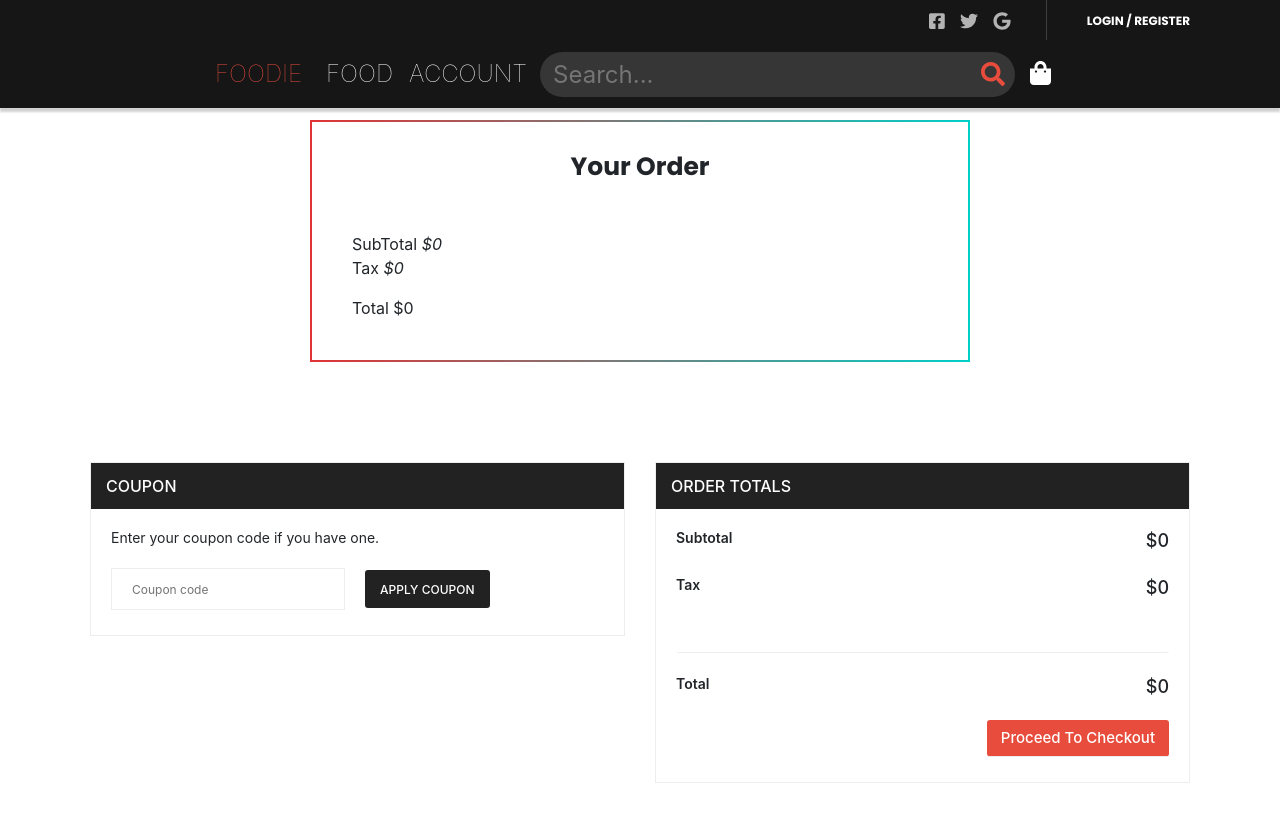
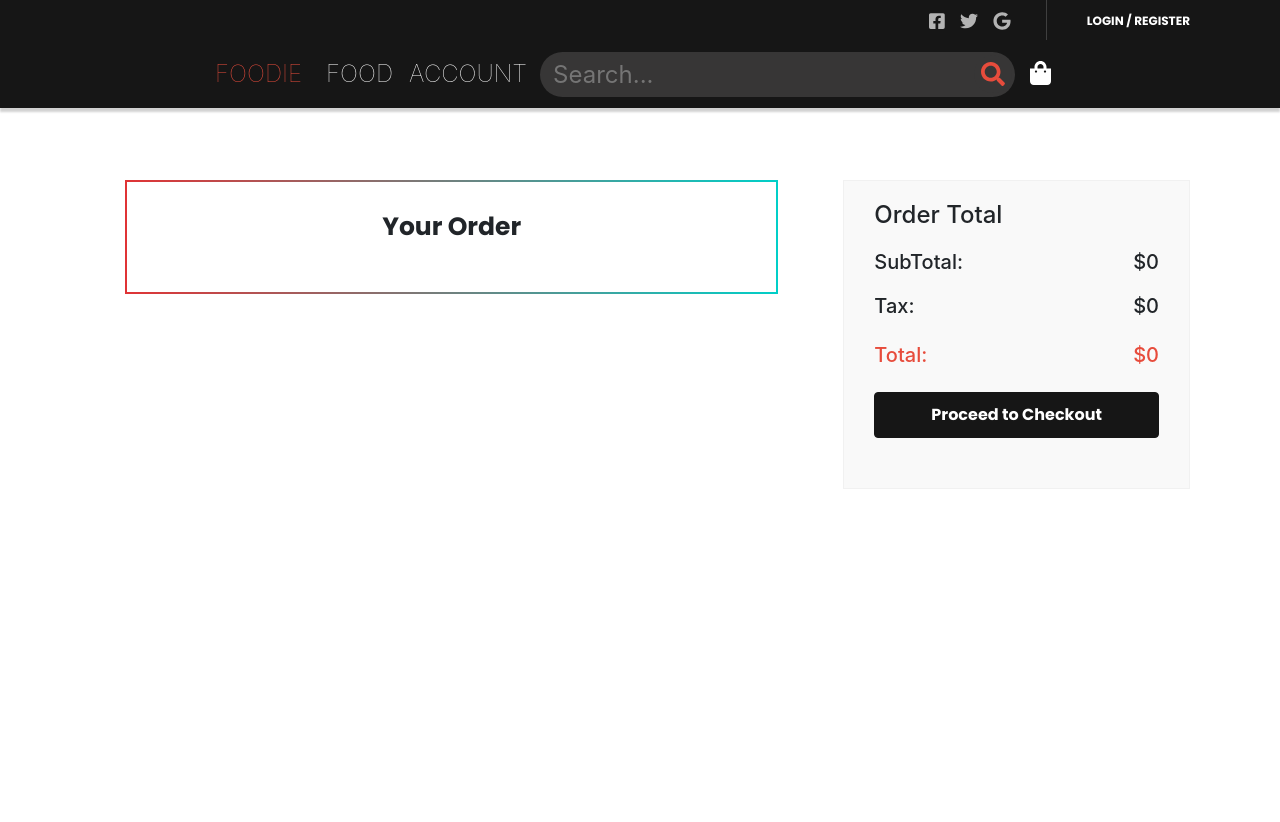
Before and after one commit to Alicia-Sheng/Foodie-WebVersion, a React app: page /order in a window 1280 px wide. Shown: the top 822 px of the page. After the commit the page ends 800 px from the top, so only its background shows below. Built offline with nearby package versions, Linux system fonts and the light colour scheme.

Commit message:
Update order summary

```diff
--- a/src/components/Order/Order.css
+++ b/src/components/Order/Order.css
@@ -1,162 +1,5 @@
 input:focus {
     outline: none;
-}
-
-.coupon_inner {
-    padding: 10px 20px 25px;
-}
-
-.coupon_inner p {
-    font-size: 14px;
-    margin-bottom: 20px;
-}
-
-.coupon_inner button {
-    background: #222222;
-    border: 0;
-    color: #ffffff;
-    display: inline-block;
-    font-size: 12px;
-    font-weight: 500;
-    height: 38px;
-    line-height: 20px;
-    padding: 10px 15px;
-    text-transform: uppercase;
-    cursor: pointer;
-    -webkit-transition: 0.3s;
-    transition: 0.3s;
-    border-radius: 3px;
-}
-
-.coupon_inner button:hover {
-    background: #e74c3c;
-}
-
-.coupon_inner input {
-    border: 1px solid #ededed;
-    height: 42px;
-    background: none;
-    padding: 0 20px;
-    margin-right: 20px;
-    font-size: 12px;
-    color: #222222;
-}
-
-@media only screen and (max-width: 767px) {
-    .coupon_inner input {
-        margin-bottom: 24px;
-        width: 100%;
-    }
-}
-
-@media only screen and (min-width: 768px) and (max-width: 991px) {
-    .coupon_inner input {
-        margin-bottom: 24px;
-        width: 100%;
-    }
-}
-
-.coupon_inner a {
-    display: block;
-    text-align: right;
-    font-size: 14px;
-    font-weight: 500;
-    margin-bottom: 20px;
-    border-bottom: 1px solid #ededed;
-    padding-bottom: 10px;
-    border-radius: 3px;
-}
-
-.coupon_inner a:hover {
-    color: #e74c3c;
-}
-
-.coupon_code {
-    border: 1px solid #ededed;
-}
-
-@media only screen and (max-width: 767px) {
-    .coupon_code.left {
-        margin-bottom: 59px;
-    }
-}
-
-.coupon_code h3 {
-    color: #ffffff;
-    line-height: 36px;
-    padding: 5px 15px;
-    background: #222222;
-    text-transform: uppercase;
-    font-size: 16px;
-    font-weight: 500;
-}
-
-@media only screen and (max-width: 767px) {
-    .coupon_code h3 {
-        line-height: 28px;
-        padding: 5px 15px;
-        font-size: 15px;
-    }
-}
-
-.cart_subtotal {
-    display: -webkit-box;
-    display: -ms-flexbox;
-    display: flex;
-    -webkit-box-pack: justify;
-    -ms-flex-pack: justify;
-    justify-content: space-between;
-}
-
-.cart_subtotal p {
-    font-weight: 600;
-    font-size: 14px;
-}
-
-.cart_subtotal p.cart_amount {
-    font-size: 18px;
-    font-weight: 500;
-}
-
-@media only screen and (max-width: 767px) {
-    .cart_subtotal p.cart_amount {
-        font-size: 14px;
-    }
-}
-
-.cart_subtotal p span {
-    margin-right: 30px;
-}
-
-.checkout_btn {
-    text-align: right;
-}
-
-.checkout_btn a {
-    background: #e74c3c;
-    color: #ffffff;
-    font-size: 15px;
-    padding: 3px 14px;
-    line-height: 30px;
-    font-weight: 500;
-    display: inline-block;
-    text-transform: capitalize;
-    margin-bottom: 0;
-}
-
-.checkout_btn a:hover {
-    background: #222222;
-    color: #ffffff;
-}
-
-.coupon_area {
-    margin-bottom: 70px;
-}
-
-@media only screen and (max-width: 767px) {
-    .coupon_area {
-        margin-bottom: 60px;
-    }
 }
 
 
@@ -165,8 +8,8 @@ input:focus {
 .order-wrapper {
     float: left;
     width: 100%;
-    padding-left: 20%;
-    padding-right: 20%;
+    padding-left: 35px;
+    padding-right: 35px;
 }
 
 .order-inner {
@@ -210,6 +53,7 @@ input:focus {
     padding-bottom: 20px;
     border-bottom: 1px solid #e5e5e5;
     padding-left: 20px;
+    padding-right: 20px;
     position: relative;
 }
 
@@ -223,15 +67,23 @@ input:focus {
     display: inline-block;
     margin-left: 15px;
     font-size: 16px;
-    font-family: Lato;
+    font-family: Poppins;
     font-weight: 700;
     color: black;
     margin: 0;
 }
 
+.dish-name>img {
+    height: 100%;
+    padding-bottom: 10px;
+    ;
+}
+
 .dish-name .price {
     font-size: 15px;
     float: right;
+    font-family: Poppins;
+    font-weight: 700;
 }
 
 .dish-ingredients {
@@ -240,12 +92,6 @@ input:focus {
     margin-top: 10px;
     font-family: Lato;
     color: #636363;
-}
-
-.order-info>span.red-clr {
-    font-size: 12px;
-    font-family: Poppins;
-    display: block;
 }
 
 .gradient-brd:before {
@@ -289,31 +135,137 @@ input:focus {
 }
 
 .mor-ingredients {
-    float: left;
     width: 100%;
     margin-top: 5px;
     position: relative;
-}
-
-.mor-ingredients .price {
-    font-size: 15px;
-    float: right;
+    display: inline-block;
 }
 
 .qty-wrap {
     margin-top: 20px;
+    float: left;
 }
 
 .qty-wrap.input-group {
-    max-width: 100px;
-    float: left;
+    max-width: 150px;
 }
 
 .qty-wrap .form-control,
 .qty-wrap .input-group-btn {
     height: 35px;
-    width: 30px;
+    width: 40px;
     text-align: center;
     font-family: Poppins;
     font-weight: 700;
 }
+
+.remove-btn {
+    height: 35px;
+    width: 100px;
+    float: right;
+    text-align: center;
+    font-family: Poppins;
+    margin-top: 20px;
+}
+
+.remove-btn input {
+    width: 100%;
+    height: 100%;
+    border-radius: 5px;
+    background-color: rgb(238, 235, 235);
+    color: #545353;
+    letter-spacing: 0.2px;
+    text-transform: capitalize;
+    border: none
+}
+
+.remove-btn input:hover {
+    background-color: #e74c3c;
+    color: white;
+}
+
+.table_responsive {
+    overflow-x: auto;
+}
+
+
+/*----------------------------- order form -------------------------------*/
+
+.grand-totall {
+    background-color: #f9f9f9;
+    border: 1px solid #f1f1f1;
+    padding: 20px 30px 50px;
+}
+
+.grand-totall h5 {
+    margin: 20px 0px;
+}
+
+.grand-totall>h5 span {
+    float: right;
+}
+
+.total-shipping ul li input {
+    background: #e9e9e9 none repeat scroll 0 0;
+    border: 1px solid #d7d7d7;
+    border-radius: 5px !important;
+    color: #626262;
+    cursor: pointer;
+    height: 13px;
+    margin-right: 10px;
+    padding: 0;
+    position: relative;
+    top: 2px;
+    width: 13px;
+}
+
+.total-shipping {
+    border-bottom: 1px solid #f1f1f1;
+    border-top: 1px solid #f1f1f1;
+}
+
+.total-shipping ul li {
+    list-style: outside none none;
+    margin: 0 0 6px;
+}
+
+.total-shipping ul li:last-child,
+.register-us-2 li:last-child {
+    margin: 0 0 0px;
+}
+
+.total-shipping ul li span {
+    float: right;
+}
+
+h4.grand-totall-title {
+    color: #e74c3c;
+    font-size: 20px;
+    margin: 25px 0px;
+}
+
+h4.grand-totall-title span {
+    float: right;
+}
+
+.checkout-button {
+    font-family: Poppins;
+    display: block;
+    padding-top: 10px;
+    padding-bottom: 10px;
+    background-color: #161616;
+    border-color: #161616;
+}
+
+.checkout-button:hover {
+    background-color: #e74c3c;
+    border-color: #e74c3c;
+}
+
+.table_responsive {
+    overflow-x: auto;
+}
+
+.table_responsive {
+    overflow-x: auto;
+}
--- a/src/components/Order/Order.js
+++ b/src/components/Order/Order.js
@@ -65,14 +65,15 @@ class Order extends Component {
         return (
             <OrderContext.Consumer>
                 {order => (
+                    <>
                         <section>
                             <div className='container'>
                                 <div className="block remove-bottom">
-                            <div className="shopping_cart_area mt-70">
+                                    <div className="page-cart">
                                         <div className="container">
-                                    <form action="#">
                                             <div className="row">
-                                            <div className="col-md-12 col-sm-12 col-lg-12">
+                                                <div className="col-md-8">
+                                                    <form className="cart-form table_responsive" action="#" method="post">
                                                         <div className="order-wrapper">
                                                             <div className="order-inner gradient-brd">
                                                                 <h4 itemProp="headline">Your Order</h4>
@@ -82,9 +83,12 @@ class Order extends Component {
                                                                             order.items.map((v, i) => {
                                                                                 return <li
                                                                                     key={i}>
-                                                                            {/*<span className={(v.checked?"active":"")+" d1"} onClick={this.tg.bind(this,i)}></span>*/}
                                                                                     <div className="dish-name">
-                                                                                <h6 itemProp="headline">{v.name}</h6> <span className="price">${v.price}</span>
+                                                                                        <img src={v.img.src} />
+                                                                                    </div>
+                                                                                    <div className="dish-name">
+                                                                                        <h6 itemProp="headline">{v.name}</h6> {/*<span className="price">${v.price}</span>*/}
+                                                                                        <span className="price">${parseFloat((v.price * v.num).toFixed(2))}</span>
                                                                                     </div>
                                                                                     <div className="dish-ingredients">
                                                                                         <span>{v.location}</span>
@@ -92,11 +96,13 @@ class Order extends Component {
                                                                                     <div className="mor-ingredients">
                                                                                         <div className="qty-wrap input-group">
                                                                                             <input className="input-group-btn" type="button" value="-" onClick={order.decrementQty.bind(v, i)} />
-                                                                                    <input className="form-control" type="text" value={v.num} style={{ width: "20px" }} />
+                                                                                            <input className="form-control" type="text" value={v.num} />
                                                                                             <input className="input-group-btn" type="button" value="+" onClick={order.incrementQty.bind(v, i)} />
-                                                                                    <input type="button" value="remove" onClick={order.onRemoveFromOrder.bind(i, v)} />
                                                                                         </div>
-                                                                                <span className="price">${parseFloat((v.price * v.num).toFixed(2))}</span>
+                                                                                        {/*<span className="price">${parseFloat((v.price * v.num).toFixed(2))}</span>*/}
+                                                                                        <div className="remove-btn">
+                                                                                            <input type="button" value="Remove" onClick={order.onRemoveFromOrder.bind(i, v)} />
+                                                                                        </div>
                                                                                     </div>
                                                                                 </li>
 
@@ -104,63 +110,37 @@ class Order extends Component {
                                                                         }
                                                                     </ul>
 
-                                                            <ul className="order-total">
+                                                                    {/* <ul className="order-total">
                                                                         <li><span>SubTotal</span> <i>${order.getTotal()}</i></li>
                                                                         <li><span>Tax</span> <i>${order.getTax(order.getTotal())}</i></li>
                                                                     </ul>
                                                                     <ul className="order-method brd-rd2 red-bg">
                                                                         <li><span>Total</span> <span className="price">${order.sum(order.getTotal(), order.getTax(order.getTotal()))} </span></li>
-                                                                <li><a className="brd-rd2" href="#" title="" itemProp="url">CONFIRM ORDER</a></li>
-                                                            </ul>
+                                                                    </ul> */}
                                                                 </div>
                                                             </div>
                                                         </div>
+
+                                                    </form>
                                                 </div>
+                                                <div className="col-md-4">
+                                                    <div className="grand-totall">
+                                                        <div className="title-wrap">
+                                                            <h4 className="cart-bottom-title section-bg-gary-cart">Order Total</h4>
                                                         </div>
-                                        <div className="coupon_area">
-                                            <div className="row">
-                                                <div className="col-lg-6 col-md-6">
-                                                    <div className="coupon_code left">
-                                                        <h3>Coupon</h3>
-                                                        <div className="coupon_inner">
-                                                            <p>Enter your coupon code if you have one.</p>
-                                                            <input placeholder="Coupon code" type="text" />
-                                                            <button type="submit">Apply coupon</button>
-                                                        </div>
-                                                    </div>
-                                                </div>
-                                                <div className="col-lg-6 col-md-6">
-                                                    <div className="coupon_code right">
-                                                        <h3>Order Totals</h3>
-                                                        <div className="coupon_inner">
-                                                            <div className="cart_subtotal">
-                                                                <p>Subtotal</p>
-                                                                <p className="cart_amount">${order.getTotal()}</p>
-                                                            </div>
-                                                            <div className="cart_subtotal ">
-                                                                <p>Tax</p>
-                                                                <p className="cart_amount">${order.getTax(order.getTotal())}</p>
-                                                            </div>
-                                                            <a href="#">Calculate Tax</a>
-
-                                                            <div className="cart_subtotal">
-                                                                <p>Total</p>
-                                                                <p className="cart_amount">${order.sum(order.getTotal(), order.getTax(order.getTotal()))}</p>
-                                                            </div>
-                                                            <div className="checkout_btn">
-                                                                <a href="#">Proceed to Checkout</a>
+                                                        <h5>SubTotal: <span>${order.getTotal()}</span></h5>
+                                                        <h5>Tax: <span>${order.getTax(order.getTotal())}</span></h5>
+                                                        <h4 className="grand-totall-title">Total:  <span>${order.sum(order.getTotal(), order.getTax(order.getTotal()))}</span></h4>
+                                                        <a href="checkout.html" className="btn btn-primary checkout-button">Proceed to Checkout</a>
                                                     </div>
                                                 </div>
                                             </div>
                                         </div>
                                     </div>
                                 </div>
-                                    </form>
-                                </div>
-                            </div>
-                        </div>
                             </div>
                         </section>
+                    </>
                 )}
             </OrderContext.Consumer>
         )
--- a/src/containers/RestaurantList.css
+++ b/src/containers/RestaurantList.css
@@ -11,7 +11,7 @@ section {
 
 .block {
     float: left;
-    padding: 120px 0;
+    padding: 180px 0;
     position: relative;
     width: 100%;
     padding-bottom: 30px;
```
Lines whose indentation alone changed are shown as unchanged.
